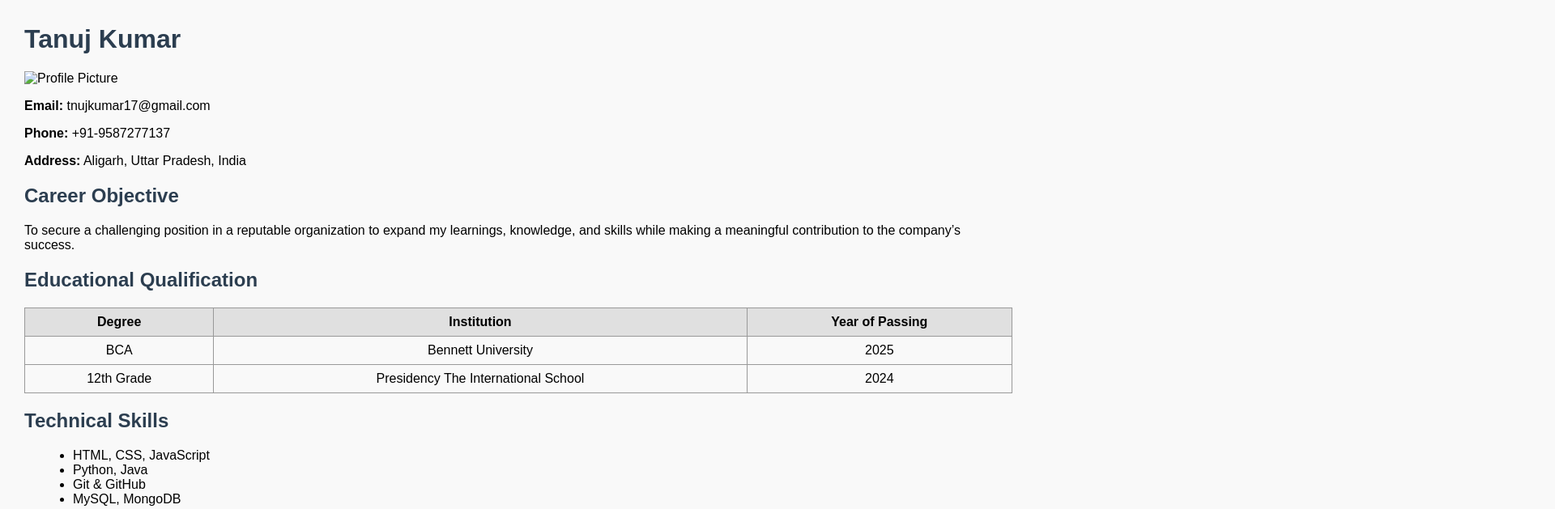
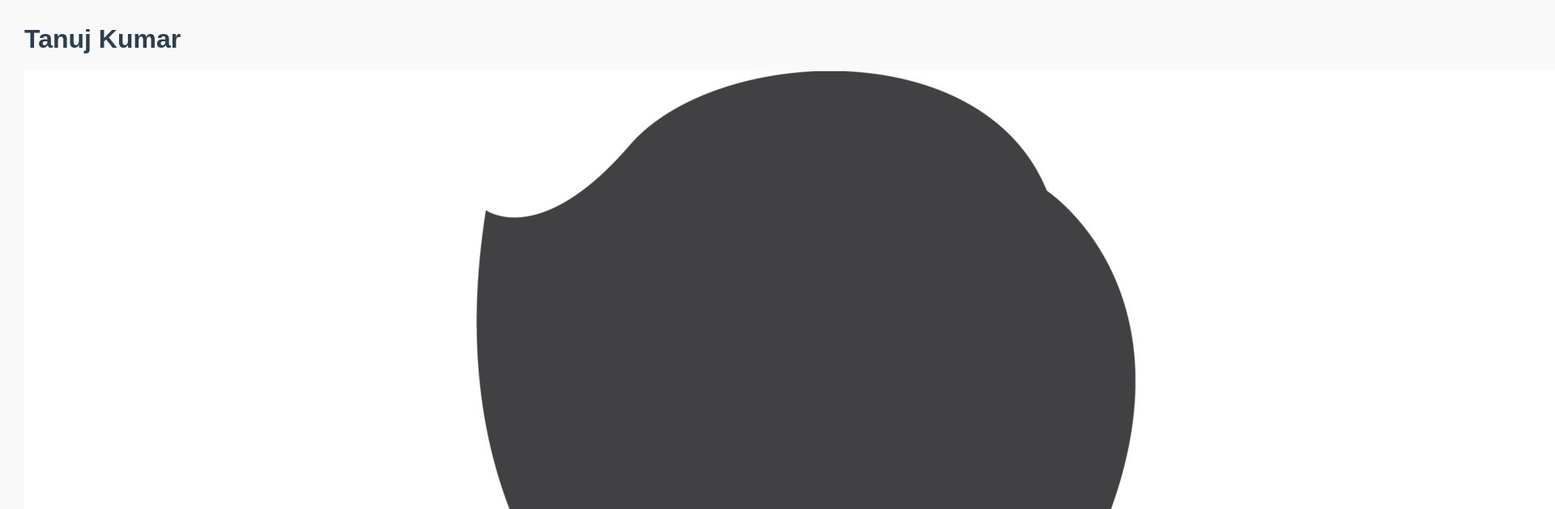
Before and after one commit to tnujkumar17-maker/RESUME, a plain HTML site: page index.html in a window 1280 px wide. Shown: the top 629 px of the page at 81% size, 1920 px wide, since content can reach past the window. Drawn offline with Linux system fonts and the light colour scheme.

Commit message:
index.html

```diff
--- a/index.html
+++ b/index.html
@@ -37,7 +37,7 @@
 
   <!-- Personal Information -->
   <h1>Tanuj Kumar</h1>
-  <img src="profile.jpg" alt="Profile Picture">
+  <img src="https://github.com/tnujkumar17-maker/RESUME/blob/main/male-profile-picture-vector.jpg?raw=true" alt="Profile Picture">
   <p><strong>Email:</strong> tnujkumar17@gmail.com</p>
   <p><strong>Phone:</strong> +91-9587277137</p>
   <p><strong>Address:</strong> Aligarh, Uttar Pradesh, India</p>
```
